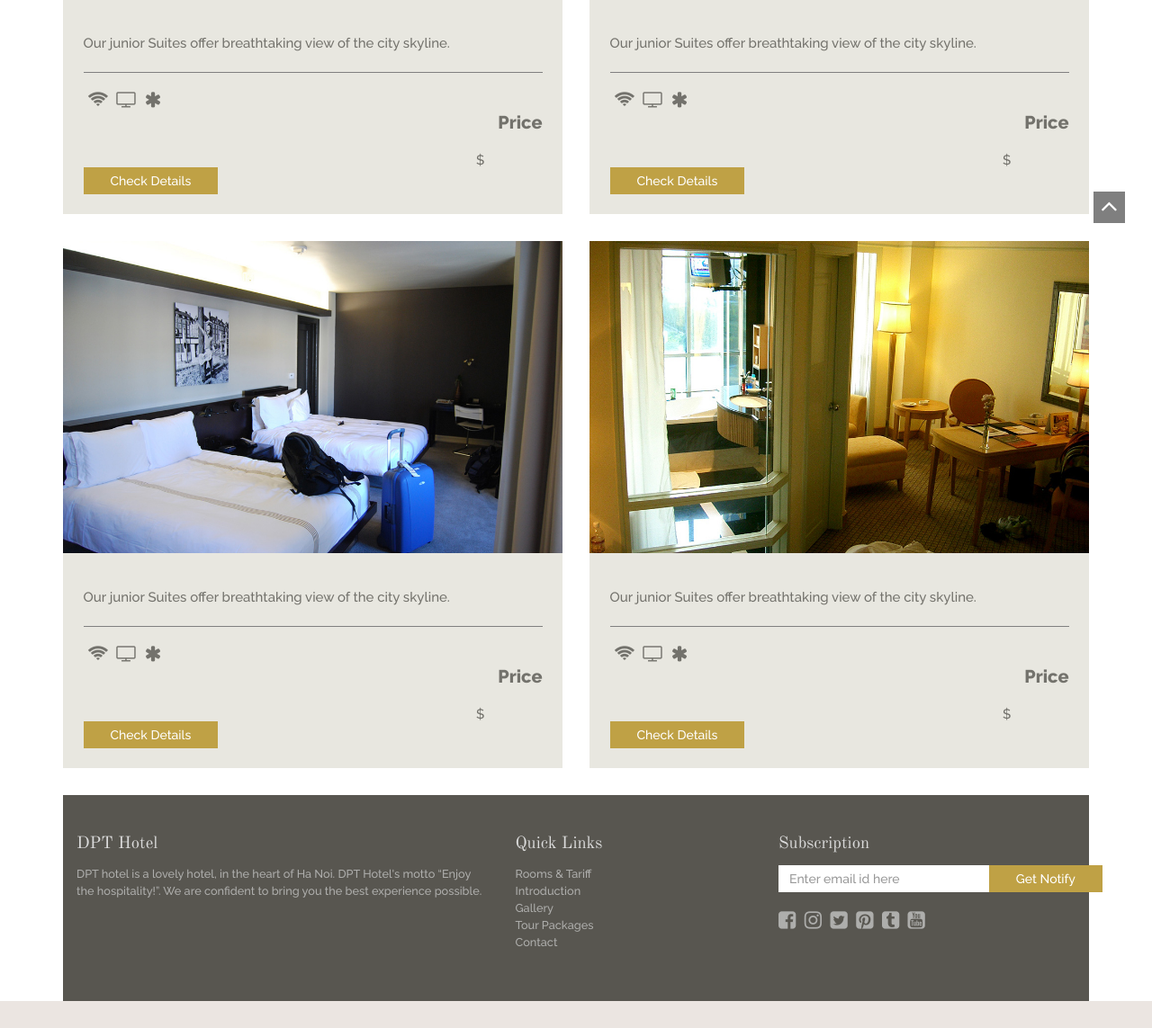
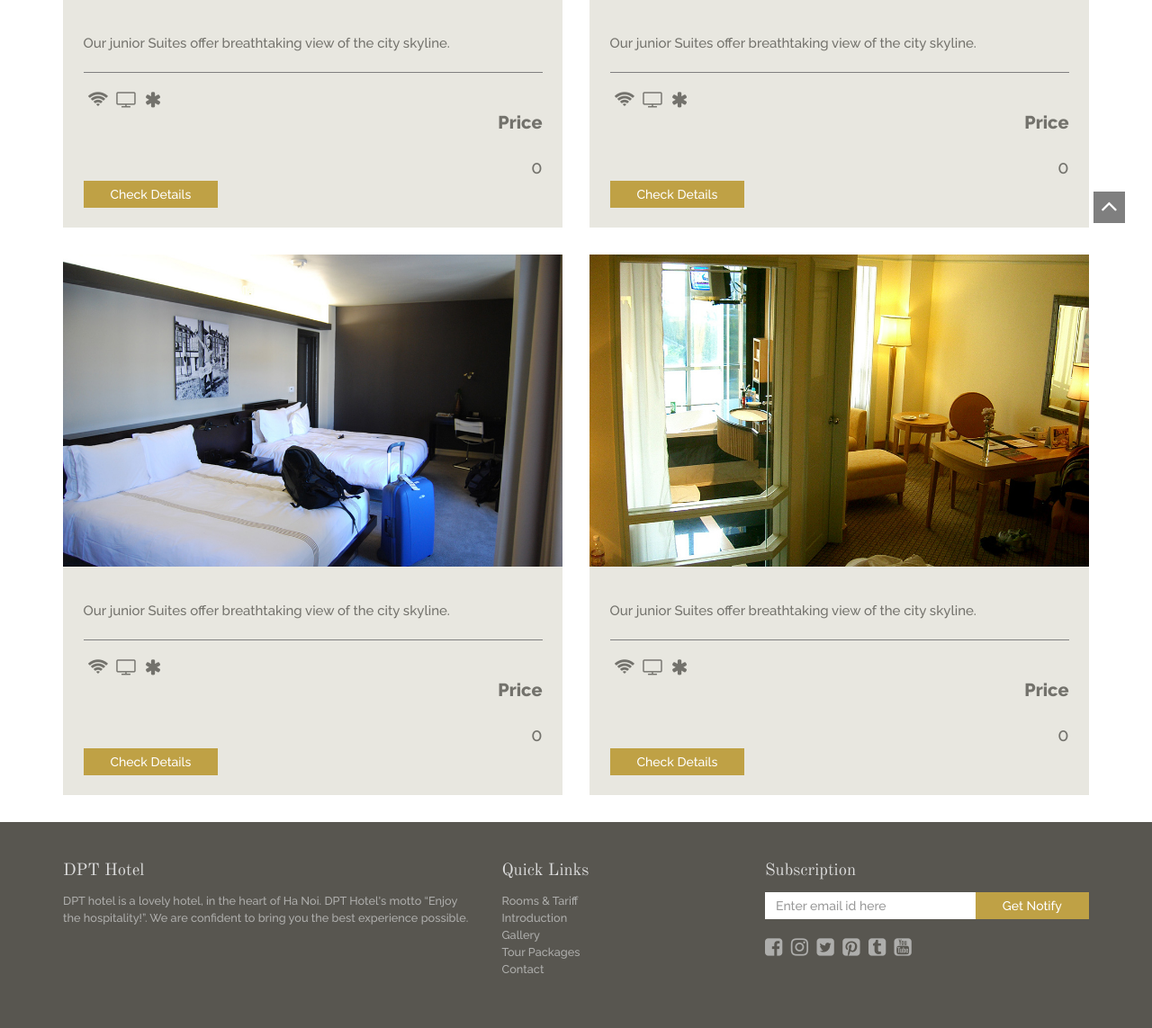
Before and after one commit to phongvuhyuet/hotelBookingWeb, a PHP site: page /rooms-tariff.php in a window 1280 px wide. Shown: the part 522-1665 px from the top of the page at 90% size. Before the commit the page ends 1635 px from the top, so only its background shows below. Run offline with PHP 8.4, Linux system fonts and the light colour scheme; data that the repository does not hold is empty; some libraries are stand-ins or nearby versions.

Commit message:
fix room tariffs UI

```diff
--- a/rooms-tariff.php
+++ b/rooms-tariff.php
@@ -52,14 +52,9 @@ echo "<h3>" . $row["roomName"] . "</h3>";
 
 $p = '<p style="text-align: right;font-size: 20px;font-weight: bold;">Price</p>';
 echo $p;
-$para = "";
-for ($i = 0; $i < 115; $i++) {
-    $para .= "&nbsp;";
-}
-
-echo $para . "$" . $row['cost'];
+echo '<p style="text-align: right; margin: 0px; font-size: 20px;">' . number_format($row['cost'], 0, '', ' ') . '</p>';
 ?>
-                    <a href="room-101.php" class="btn btn-default">Check Details</a>
+                    <a href="room-101.php" class="btn btn-default block">Check Details</a>
                 </div>
             </div>
         </div>
@@ -108,12 +103,7 @@ echo "<h3>" . $row["roomName"] . "</h3>";
 
 $p = '<p style="text-align: right;font-size: 20px;font-weight: bold;">Price</p>';
 echo $p;
-$para = "";
-for ($i = 0; $i < 115; $i++) {
-    $para .= "&nbsp;";
-}
-
-echo $para . "$" . $row['cost'];
+echo '<p style="text-align: right; margin: 0px; font-size: 20px;">' . number_format($row['cost'], 0, '', ' ') . '</p>';
 ?>
                     <a href="room-201.php" class="btn btn-default">Check Details</a>
                 </div>
@@ -164,12 +154,7 @@ echo "<h3>" . $row["roomName"] . "</h3>";
 
 $p = '<p style="text-align: right;font-size: 20px;font-weight: bold;">Price</p>';
 echo $p;
-$para = "";
-for ($i = 0; $i < 115; $i++) {
-    $para .= "&nbsp;";
-}
-
-echo $para . "$" . $row['cost'];
+echo '<p style="text-align: right; margin: 0px; font-size: 20px;">' . number_format($row['cost'], 0, '', ' ') . '</p>';
 ?>
                     <a href="room-301.php" class="btn btn-default">Check Details</a>
                 </div>
@@ -219,12 +204,7 @@ echo "<h3>" . $row["roomName"] . "</h3>";
 
 $p = '<p style="text-align: right;font-size: 20px;font-weight: bold;">Price</p>';
 echo $p;
-$para = "";
-for ($i = 0; $i < 115; $i++) {
-    $para .= "&nbsp;";
-}
-
-echo $para . "$" . $row['cost'];
+echo '<p style="text-align: right; margin: 0px; font-size: 20px;">' . number_format($row['cost'], 0, '', ' ') . '</p>';
 ?>
                     <a href="room-401.php" class="btn btn-default">Check Details</a>
                 </div>
@@ -247,4 +227,5 @@ echo $para . "$" . $row['cost'];
 
 
     </div>
+    </div>
     <?php include 'footer.php';?>
```
Also changed, not shown: success.php (+1 -6 lines).
